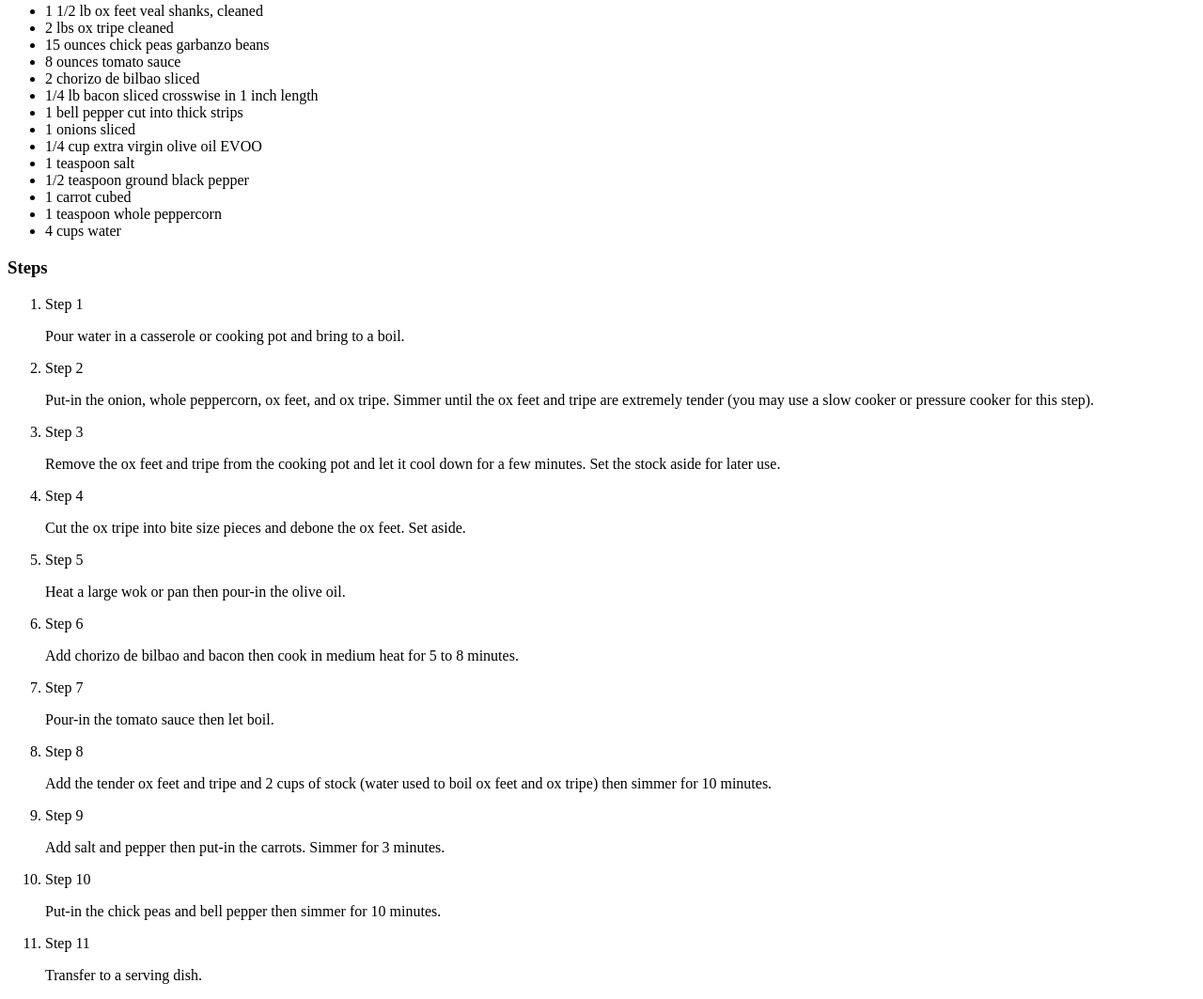
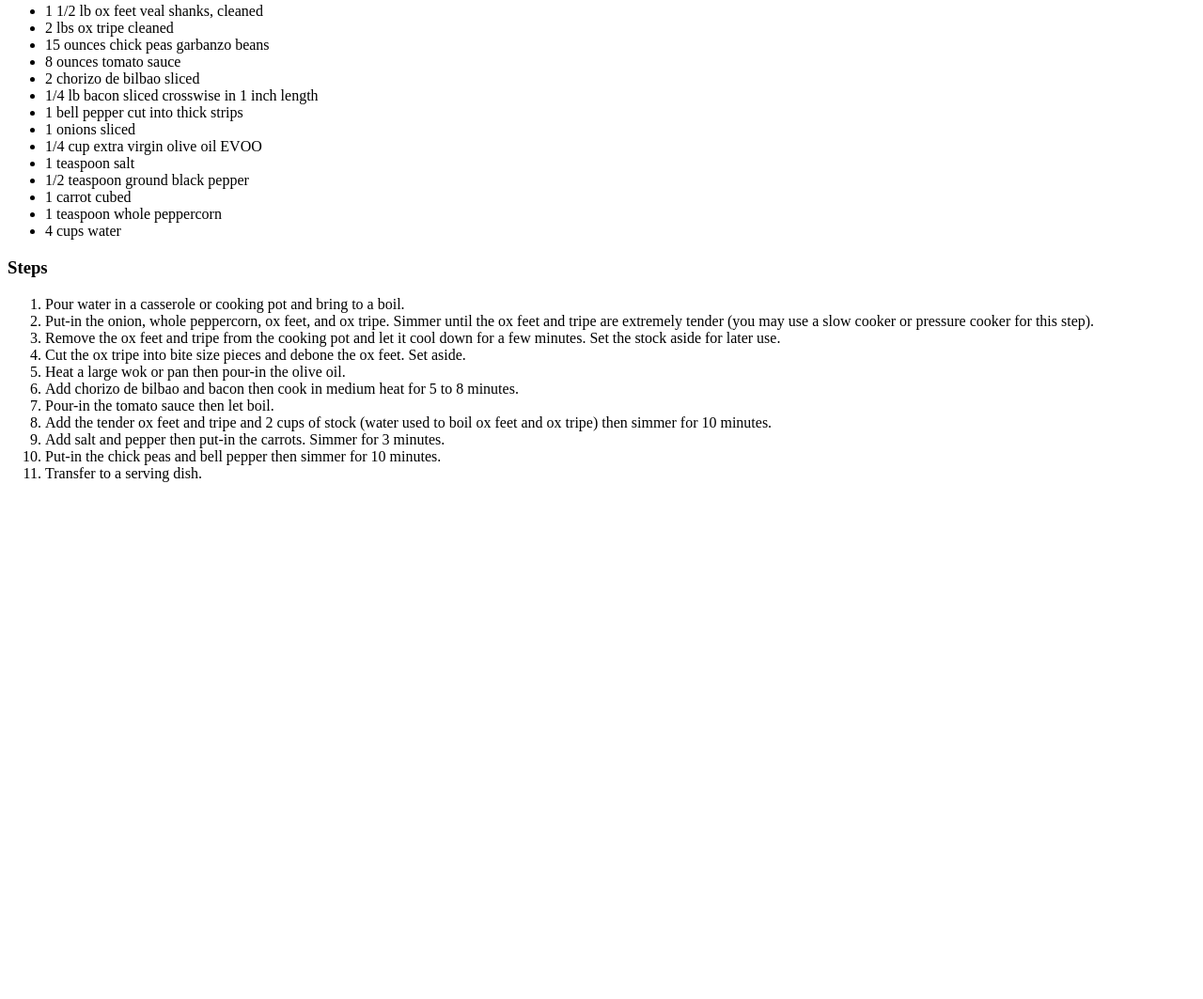
Before and after one commit to gasparjuico/odin-recipes, a plain HTML site: page recipes/callos.html in a window 1280 px wide. Shown: the part 543-1606 px from the top of the page at 94% size. After the commit the page ends 1072 px from the top, so only its background shows below. Drawn offline with Linux system fonts and the light colour scheme.

Commit message:
Fix bugs
Removed "/" before recipes on lines 11 to 13 on index file.
Removed "Step N" on recipe files as it is redundant with the use of ordered lists.

```diff
--- a/recipes/callos.html
+++ b/recipes/callos.html
@@ -8,7 +8,7 @@
 <body>
     <h1>Callos</h1>
 
-    <img src="https://www.google.com/url?sa=i&url=https%3A%2F%2Flifegetsbetter.ph%2Fkitchenomics%2Frecipes%2Fclassic-callos&psig=AOvVaw0uSdVBgroc1Hvbvij4sXZ4&ust=1708872944921000&source=images&cd=vfe&opi=89978449&ved=0CBEQjRxqFwoTCNiJ_PqdxIQDFQAAAAAdAAAAABAD" height="300" width="300" alt="Photo of Callos">
+    <img src="https://api.lifegetsbetter.ph/uploads/recipes/featured/classic-callos2.jpg" height="300" width="300" alt="Photo of Callos">
 
     <h2>Description</h2>
 
@@ -34,37 +34,38 @@
 
     <h3>Steps</h3>
     <ol>
-        <li>Step 1
-            <p>Pour water in a casserole or cooking pot and bring to a boil.</p>
+        <li>
+            Pour water in a casserole or cooking pot and bring to a boil.
         </li>
-        <li>Step 2
-            <p>Put-in the onion, whole peppercorn, ox feet, and ox tripe. Simmer until the ox feet and tripe are extremely tender (you may use a slow cooker or pressure cooker for this step).</p>
+        <li>
+            Put-in the onion, whole peppercorn, ox feet, and ox tripe. Simmer until the ox feet and tripe are extremely tender (you may use a slow cooker or pressure cooker for this step).
         </li>
-        <li>Step 3
-            <p>Remove the ox feet and tripe from the cooking pot and let it cool down for a few minutes. Set the stock aside for later use.</p>
+        <li>
+            Remove the ox feet and tripe from the cooking pot and let it cool down for a few minutes. Set the stock aside for later use.
         </li>
-        <li>Step 4
-            <p>Cut the ox tripe into bite size pieces and debone the ox feet. Set aside.</p></li>
-        <li>Step 5
-            <p>Heat a large wok or pan then pour-in the olive oil.</p>
+        <li>
+            Cut the ox tripe into bite size pieces and debone the ox feet. Set aside.
         </li>
-        <li>Step 6
-            <p>Add chorizo de bilbao and bacon then cook in medium heat for 5 to 8 minutes.</p>
+        <li>
+            Heat a large wok or pan then pour-in the olive oil.
         </li>
-        <li>Step 7
-            <p>Pour-in the tomato sauce then let boil.</p>
+        <li>
+            Add chorizo de bilbao and bacon then cook in medium heat for 5 to 8 minutes.
         </li>
-        <li>Step 8
-            <p>Add the tender ox feet and tripe and 2 cups of stock (water used to boil ox feet and ox tripe) then simmer for 10 minutes.</p>
+        <li>
+            Pour-in the tomato sauce then let boil.
         </li>
-        <li>Step 9
-            <p>Add salt and pepper then put-in the carrots. Simmer for 3 minutes.</p>
+        <li>
+            Add the tender ox feet and tripe and 2 cups of stock (water used to boil ox feet and ox tripe) then simmer for 10 minutes.
         </li>
-        <li>Step 10
-            <p>Put-in the chick peas and bell pepper then simmer for 10 minutes.</p>
+        <li>
+            Add salt and pepper then put-in the carrots. Simmer for 3 minutes.
         </li>
-        <li>Step 11
-            <p>Transfer to a serving dish.</p>
+        <li>
+            Put-in the chick peas and bell pepper then simmer for 10 minutes.
+        </li>
+        <li>
+            Transfer to a serving dish.
         </li>
     </ol>
 </body>
```
Also changed, not shown: recipes/gambas.html (+4 -4 lines), recipes/paella.html (+8 -8 lines).
